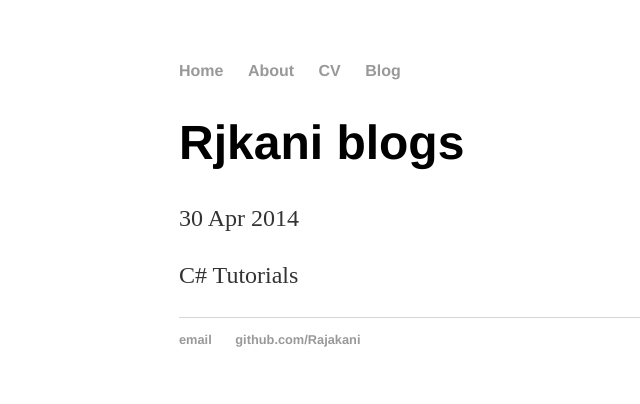
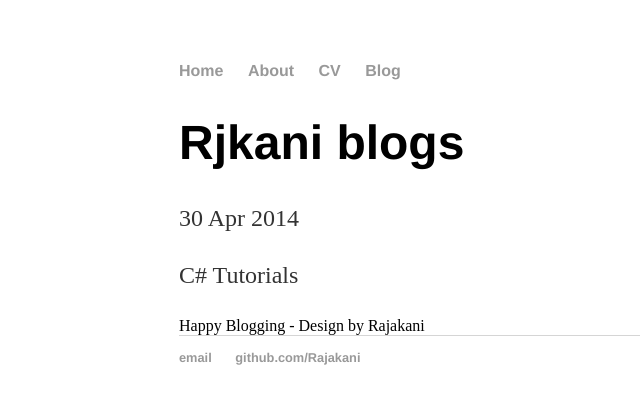
Before and after one commit to Rajakani/org.Rajakani.github.io, a Jekyll site: the page built from _posts/2014-04-30-rjkani-blogs.md, in a window 1280 px wide. Shown: the top 404 px of the page, without its empty margins (13-653 px from the left). Built offline with Jekyll 4.4.1, drawn with Linux system fonts in a browser that asks for light colours; comment, search, counter and statistics services are not loaded.

Commit message:
Update post.html

```diff
--- a/_layouts/post.html
+++ b/_layouts/post.html
@@ -9,6 +9,7 @@ comments: true
   {{ content }}
 </div>
 
+<div>Happy Blogging - Design by Rajakani</div>
 
 {% if page.comments %} <div id="disqus_thread"></div>
 <script>
```
